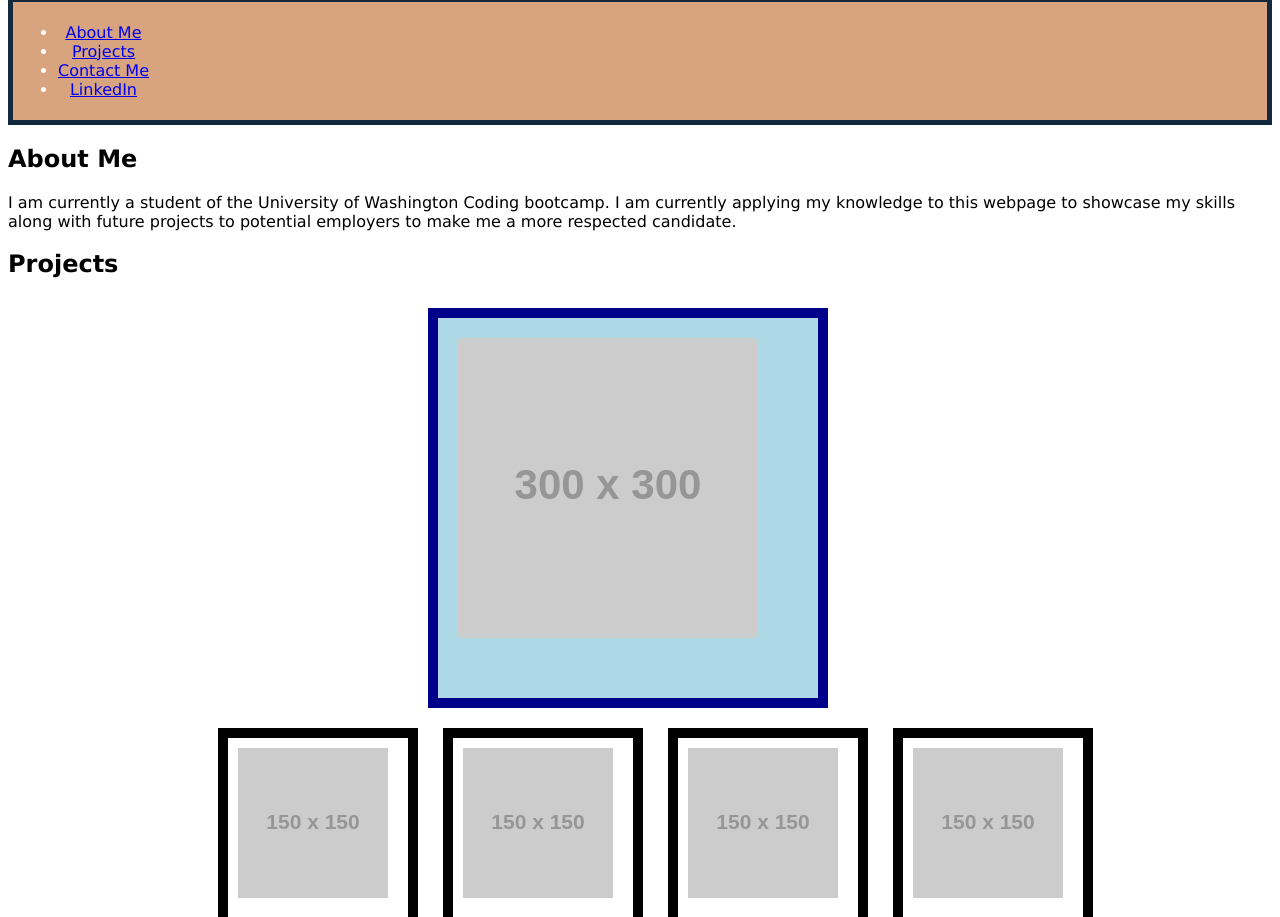
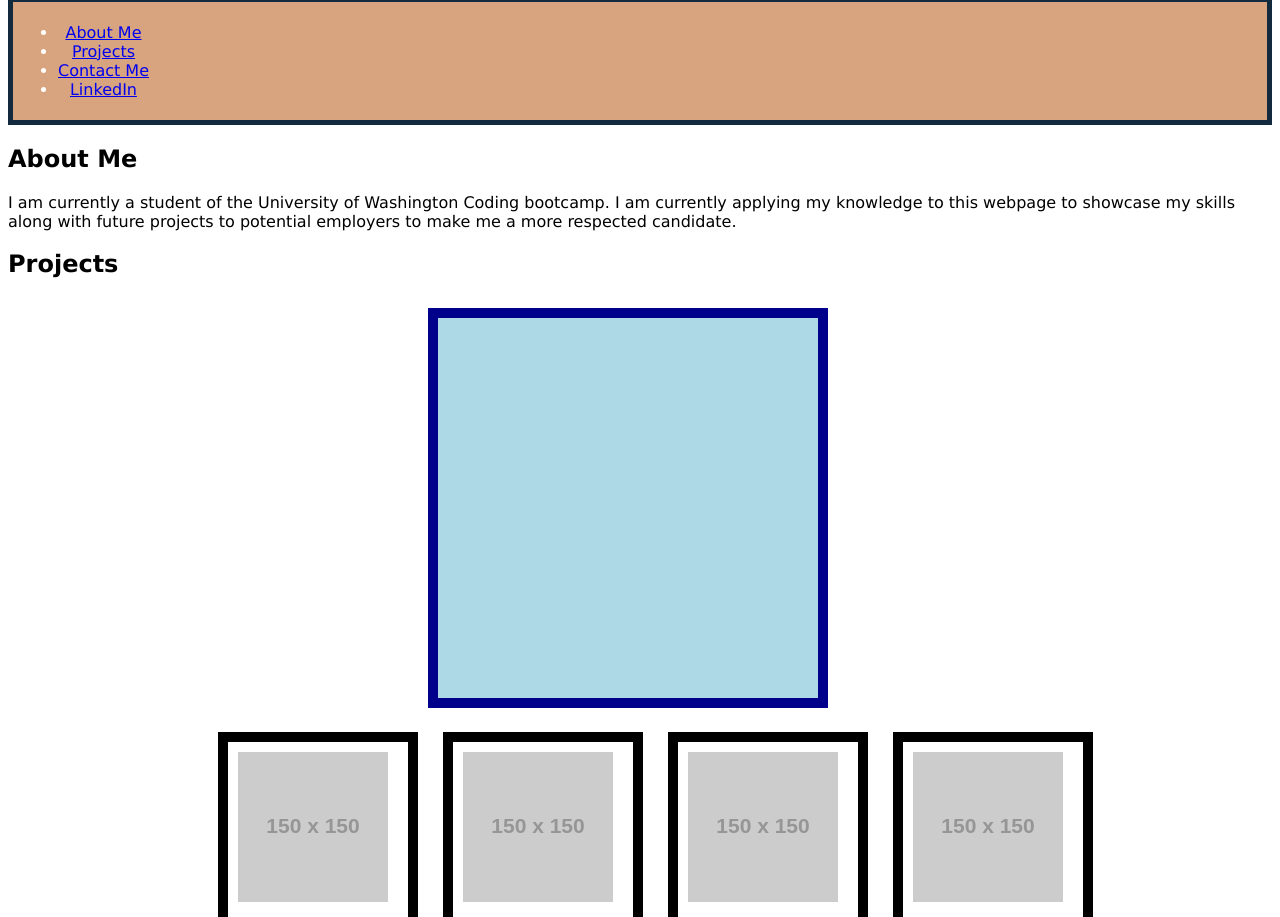
Before and after one commit to aecarena/2-Advanced-CSS-Challenge-Professional-Portfolio, a plain HTML site: page index.html in a window 1280 px wide. Shown: the part 183-1100 px from the top of the page. Drawn offline with Linux system fonts and the light colour scheme; placeholder pictures from the web are drawn by us.

Commit message:
Update index.html

```diff
--- a/index.html
+++ b/index.html
@@ -38,7 +38,7 @@
 
     <main>
         <section class="BigPicture">
-            <a href="https://placeholder.com"><img src="https://via.placeholder.com/300"></a>
+            <a href="https://github.com/Xavionstar/group-project-Foodle-app"></a>
         </section>
         <aside>
         <section class="picture">
```
